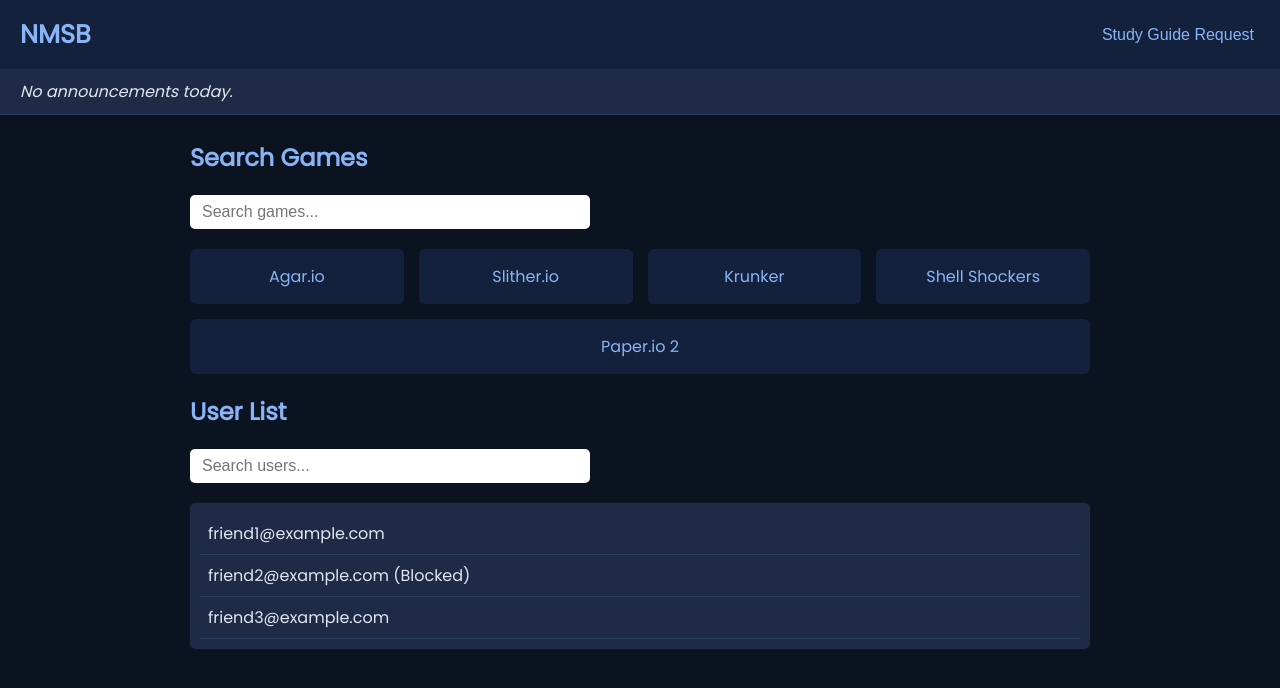
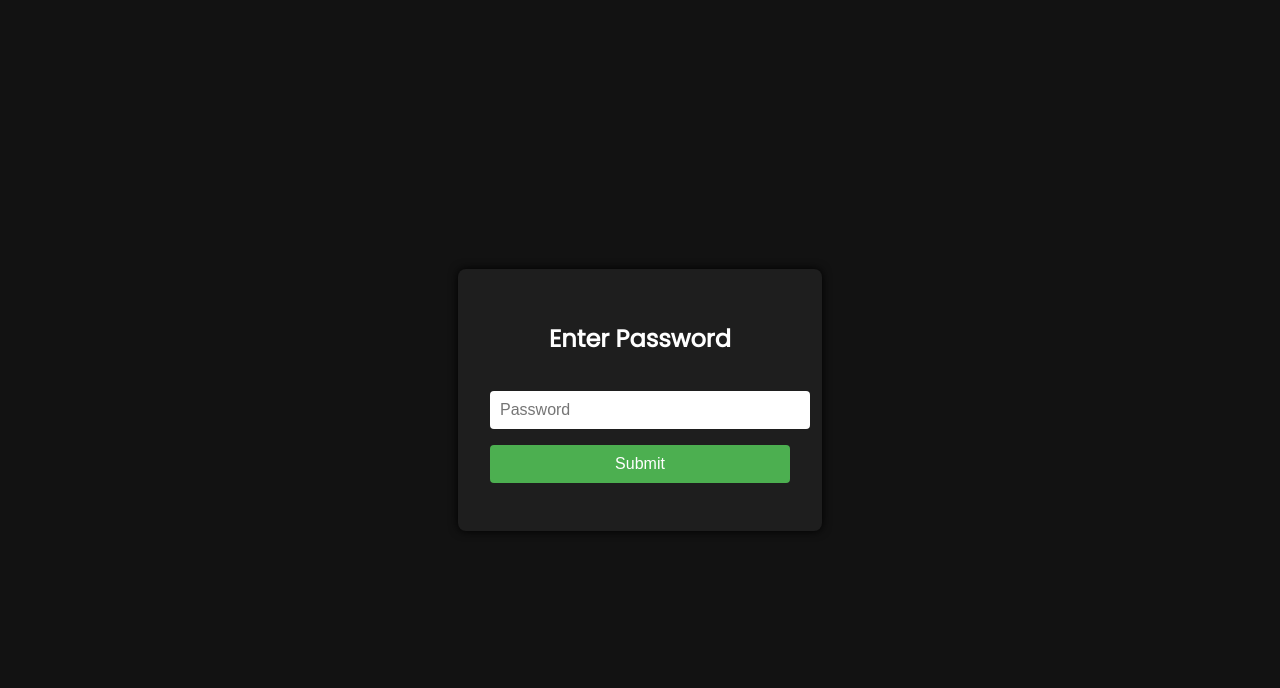
Before and after one commit to NORONERD/NMSB, a plain HTML site: page index.html in a window 1280 px wide. Drawn offline with Linux system fonts and the light colour scheme.

Commit message:
Replace index.html with password page code

```diff
--- a/index.html
+++ b/index.html
@@ -3,313 +3,84 @@
 <head>
   <meta charset="UTF-8" />
   <meta name="viewport" content="width=device-width, initial-scale=1" />
-<title>NMSB - No More School Boredom</title>
+  <title>NMSB Password</title>
   <link href="https://fonts.googleapis.com/css2?family=Poppins&display=swap" rel="stylesheet" />
   <style>
     body {
+      font-family: 'Poppins', sans-serif;
+      background-color: #121212;
+      color: white;
+      display: flex;
+      height: 100vh;
+      justify-content: center;
+      align-items: center;
       margin: 0;
-    font-family: 'Poppins', sans-serif;
-    background-color: #0b1220;
-    color: #e0e6f1;
     }
-  nav {
-    background: #14213d;
-    padding: 15px 20px;
-    display: flex;
-    align-items: center;
-    justify-content: space-between;
+    .password-container {
+      background-color: #1e1e1e;
+      padding: 2rem;
+      border-radius: 8px;
+      box-shadow: 0 0 10px #000;
+      width: 300px;
+      text-align: center;
     }
-  nav h1 {
-    margin: 0;
-    font-weight: 600;
-    font-size: 1.6rem;
-    color: #8ab4f8;
-    cursor: default;
-  }
-  nav .nav-links {
-    display: flex;
-    gap: 25px;
-  }
-  nav .nav-links button {
-    background: transparent;
-    border: none;
-    color: #8ab4f8;
-    font-weight: 500;
-    cursor: pointer;
-    font-size: 1rem;
-  }
-  nav .nav-links button:hover {
-    color: #ffd166;
-  }
-  #announcement {
-    background: #1f2a47;
-    padding: 10px 20px;
-    font-style: italic;
-    font-size: 1rem;
-    border-bottom: 1px solid #274060;
-  }
-  .content {
-    max-width: 900px;
-    margin: 25px auto;
-    padding: 0 20px;
-  }
-  h2 {
-    color: #8ab4f8;
-  }
-  /* Search bars styling */
-  input[type="search"] {
+    input[type="password"] {
       width: 100%;
-    max-width: 400px;
-    padding: 8px 12px;
-    margin-bottom: 20px;
-    border-radius: 5px;
+      padding: 10px;
+      margin-top: 1rem;
+      border-radius: 4px;
       border: none;
       font-size: 1rem;
     }
-  /* Game list styling */
-  #game-list {
-    display: flex;
-    flex-wrap: wrap;
-    gap: 15px;
-  }
-  .game-item {
-    background: #14213d;
-    padding: 15px 20px;
-    border-radius: 6px;
-    cursor: pointer;
-    flex: 1 1 150px;
-    text-align: center;
-    color: #8ab4f8;
-    user-select: none;
-    transition: background-color 0.2s ease;
-  }
-  .game-item:hover {
-    background: #274060;
-  }
-  /* User list */
-  #user-list {
-    max-height: 250px;
-    overflow-y: auto;
-    background: #1f2a47;
+    button {
+      margin-top: 1rem;
+      width: 100%;
       padding: 10px;
-    border-radius: 5px;
-  }
-  #user-list div {
-    padding: 8px;
-    border-bottom: 1px solid #274060;
+      background-color: #4caf50;
+      border: none;
+      color: white;
+      font-size: 1rem;
+      border-radius: 4px;
       cursor: pointer;
     }
-  #user-list div:hover {
-    background: #274060;
+    button:hover {
+      background-color: #45a049;
     }
-  /* Modal styles for study guide form */
-  #study-guide-modal {
-    display: none;
-    position: fixed;
-    z-index: 99;
-    left: 0; top: 0; width: 100%; height: 100%;
-    background: rgba(11, 18, 32, 0.9);
-    justify-content: center;
-    align-items: center;
-  }
-  #study-guide-modal form {
-    background: #14213d;
-    padding: 20px 25px;
-    border-radius: 8px;
-    width: 320px;
-    box-sizing: border-box;
-  }
-  #study-guide-modal label {
-    display: block;
-    margin-bottom: 5px;
-    margin-top: 15px;
-  }
-  #study-guide-modal input, #study-guide-modal textarea {
-    width: 100%;
-    padding: 8px 10px;
-    border-radius: 5px;
-    border: none;
-    font-size: 1rem;
-    box-sizing: border-box;
-  }
-  #study-guide-modal button {
-    margin-top: 20px;
-    background: #8ab4f8;
-    color: #0b1220;
-    font-weight: 600;
-    border: none;
-    padding: 10px;
-    border-radius: 5px;
-    width: 100%;
-    cursor: pointer;
-  }
-  #study-guide-modal button:hover {
-    background: #ffd166;
-  }
-  #modal-close {
-    position: absolute;
-    top: 15px;
-    right: 20px;
-    font-size: 24px;
-    color: #ffd166;
-    cursor: pointer;
+    .error {
+      color: #ff4d4d;
+      margin-top: 1rem;
     }
   </style>
 </head>
 <body>
-
-<nav>
-  <h1>NMSB</h1>
-  <div class="nav-links">
-    <button id="open-study-guide">Study Guide Request</button>
-  </div>
-</nav>
-
-<div id="announcement" aria-live="polite">Loading announcement...</div>
-
-<div class="content">
-  <h2>Search Games</h2>
-  <input type="search" id="game-search" placeholder="Search games..." />
-
-  <div id="game-list">
-    <!-- Game items populated by JS -->
-  </div>
-
-  <h2>User List</h2>
-  <input type="search" id="user-search" placeholder="Search users..." />
-  <div id="user-list">
-    <!-- User items populated by JS -->
-  </div>
-</div>
-
-<!-- Study Guide Request Modal -->
-<div id="study-guide-modal" role="dialog" aria-modal="true" aria-labelledby="modal-title">
-  <div>
-    <span id="modal-close" aria-label="Close modal" tabindex="0">&times;</span>
-    <form id="study-guide-form">
-      <h3 id="modal-title">Submit Study Guide Request</h3>
-      <label for="sg-name">Your Name</label>
-      <input id="sg-name" name="name" type="text" required />
-
-      <label for="sg-teacher">Teacher Name</label>
-      <input id="sg-teacher" name="teacher" type="text" required />
-
-      <label for="sg-test">What is the test on?</label>
-      <textarea id="sg-test" name="test" rows="3" required></textarea>
-
-      <label for="sg-guide">Study Guide Name</label>
-      <input id="sg-guide" name="guide" type="text" required />
-
-      <button type="submit">Submit</button>
-    </form>
-  </div>
+  <div class="password-container">
+    <h2>Enter Password</h2>
+    <input id="passwordInput" type="password" placeholder="Password" />
+    <button onclick="checkPassword()">Submit</button>
+    <div id="errorMsg" class="error"></div>
   </div>
 
   <script>
-  // Announcement (would be dynamic from backend or storage)
-  const announcementEl = document.getElementById('announcement');
-  // Placeholder announcement text:
-  const announcementText = "No announcements today.";
-  announcementEl.textContent = announcementText;
+    const correctPassword = "yourPasswordHere"; // Change to your real password
+    const blockedUsers = ["blockedUser1@example.com"]; // Example blocked users
 
-  // Dummy game list based on securly.mom / crazygames style links (replace URLs with your working proxies)
-  const games = [
-    { name: "Agar.io", url: "https://securlyproxy.example.com/agar.io" },
-    { name: "Slither.io", url: "https://securlyproxy.example.com/slither.io" },
-    { name: "Krunker", url: "https://securlyproxy.example.com/krunker.io" },
-    { name: "Shell Shockers", url: "https://securlyproxy.example.com/shellshockers" },
-    { name: "Paper.io 2", url: "https://securlyproxy.example.com/paperio2" },
-  ];
+    function checkPassword() {
+      const password = document.getElementById('passwordInput').value;
+      const errorMsg = document.getElementById('errorMsg');
 
-  const gameListEl = document.getElementById('game-list');
-  const gameSearchEl = document.getElementById('game-search');
+      if(password === correctPassword) {
+        // Check if user is blocked - for demo, using prompt for email
+        let userEmail = prompt("Enter your email for verification:");
+        if(blockedUsers.includes(userEmail)) {
+          window.location.href = 'restriction.html'; // Redirect blocked users
+          return;
+        }
 
-  function displayGames(filter="") {
-    gameListEl.innerHTML = "";
-    const filteredGames = games.filter(g => g.name.toLowerCase().includes(filter.toLowerCase()));
-    filteredGames.forEach(game => {
-      const div = document.createElement('div');
-      div.className = 'game-item';
-      div.textContent = game.name;
-      div.onclick = () => {
-        // Open game in new tab
-        window.open(game.url, '_blank');
-      };
-      gameListEl.appendChild(div);
-    });
-  }
-  displayGames();
-
-  gameSearchEl.addEventListener('input', e => {
-    displayGames(e.target.value);
-  });
-
-  // Dummy users (replace with actual user data from backend or storage)
-  const users = [
-    { email: "friend1@example.com", blocked: false },
-    { email: "friend2@example.com", blocked: true },
-    { email: "friend3@example.com", blocked: false },
-  ];
-  const userListEl = document.getElementById('user-list');
-  const userSearchEl = document.getElementById('user-search');
-
-  function displayUsers(filter="") {
-    userListEl.innerHTML = "";
-    const filteredUsers = users.filter(u => u.email.toLowerCase().includes(filter.toLowerCase()));
-    filteredUsers.forEach(user => {
-      const div = document.createElement('div');
-      div.textContent = user.email + (user.blocked ? " (Blocked)" : "");
-      div.onclick = () => {
-        if (user.blocked) {
-          if(confirm(`Unblock this user?\n${user.email}`)) {
-            user.blocked = false;
-            displayUsers(userSearchEl.value);
-          }
+        window.location.href = 'index.html'; // Redirect to main page if okay
       } else {
-          if(confirm(`Block this user?\n${user.email}`)) {
-            user.blocked = true;
-            displayUsers(userSearchEl.value);
+        errorMsg.textContent = "Incorrect password, try again.";
       }
     }
-      };
-      userListEl.appendChild(div);
-    });
-  }
-  displayUsers();
-
-  userSearchEl.addEventListener('input', e => {
-    displayUsers(e.target.value);
-  });
-
-  // Study Guide Modal Logic
-  const modal = document.getElementById('study-guide-modal');
-  const openModalBtn = document.getElementById('open-study-guide');
-  const closeModalBtn = document.getElementById('modal-close');
-  const form = document.getElementById('study-guide-form');
-
-  openModalBtn.onclick = () => {
-    modal.style.display = "flex";
-  };
-  closeModalBtn.onclick = () => {
-    modal.style.display = "none";
-  };
-  closeModalBtn.onkeydown = (e) => {
-    if(e.key === "Enter" || e.key === " ") {
-      modal.style.display = "none";
-    }
-  };
-  window.onclick = (e) => {
-    if (e.target === modal) {
-      modal.style.display = "none";
-    }
-  };
-
-  form.onsubmit = (e) => {
-    e.preventDefault();
-    alert("Study guide request submitted! Thank you.");
-    form.reset();
-    modal.style.display = "none";
-  };
   </script>
 </body>
 </html>
```
Lines whose indentation alone changed are shown as unchanged.
